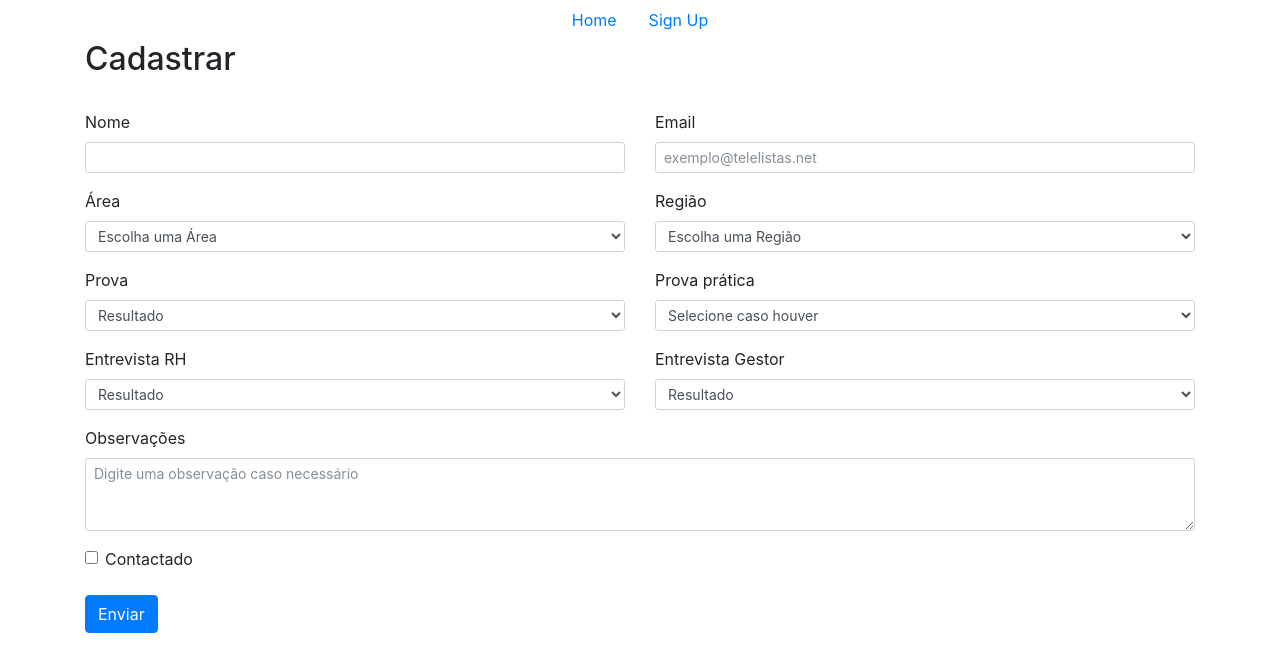
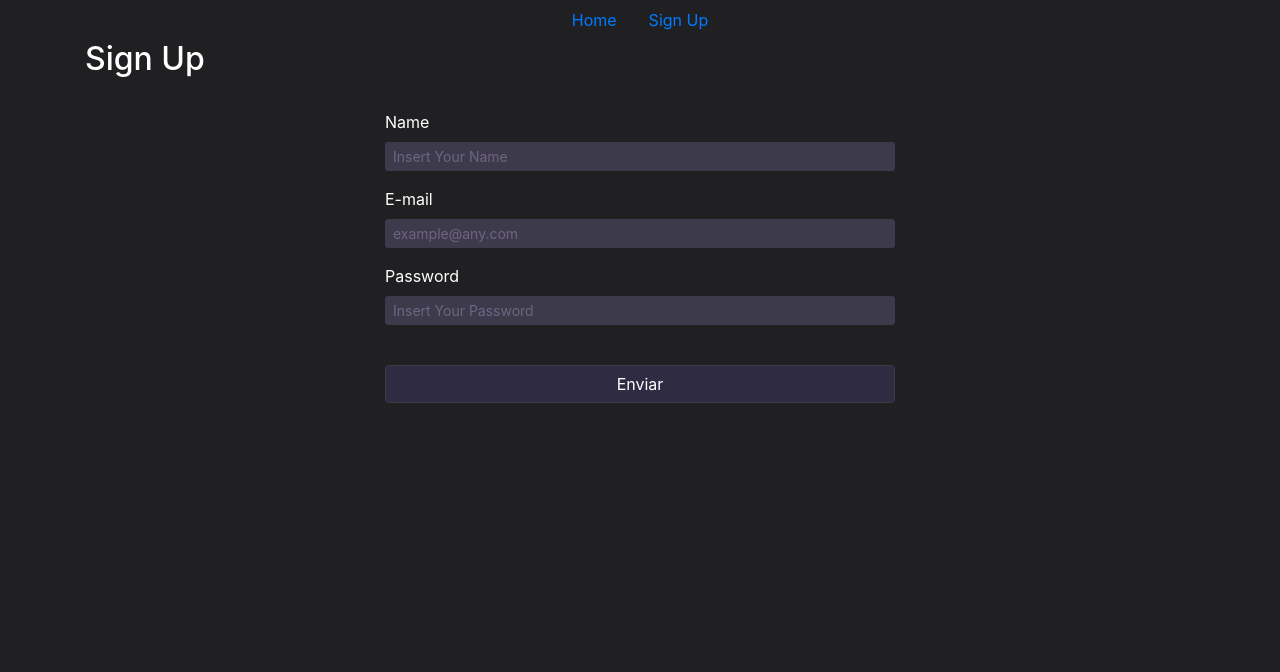
Before and after one commit to Walze/react-app, a React (Create React App) app: page /signup in a window 1280 px wide. Shown: the top 672 px of the page. Built offline with nearby package versions, Linux system fonts and the light colour scheme.

Commit message:
cdd added

```diff
--- a/src/App.js
+++ b/src/App.js
@@ -1,8 +1,9 @@
 import React, { Component } from 'react';
-import Nav from './components/Nav';
+import Main from './components/Main';
+import './Main.css';
 
 export default class App extends Component {
   render() {
-    return <Nav />;
+    return <Main />;
   }
 }
--- /dev/null
+++ b/src/Main.css
@@ -0,0 +1,82 @@
+/*
+#202022
+#2f2b42
+#3d3a4c
+*/
+
+* {
+    color: white;
+}
+
+html,
+body {
+    background: #202022;
+}
+
+button.btn.btn-primary {
+    background: #2f2b42;
+    border-color: #3d3a4c;
+}
+
+.btn-primary:not([disabled]):not(.disabled).active,
+.btn-primary:not([disabled]):not(.disabled):active,
+.show>.btn-primary.dropdown-toggle {
+    color: #fff;
+    background-color: #4b4569;
+    border-color: #645b8f;
+    box-shadow: 0 0 0 0.2rem rgba(61, 58, 76, 0.5);
+}
+
+.btn-primary:not([disabled]):not(.disabled).active,
+.btn-primary:not([disabled]):not(.disabled):active,
+.show>.btn-primary.dropdown-toggle {
+    color: #fff;
+    background-color: #4b4569;
+    border-color: #581dce;
+    box-shadow: 0 0 0 0.2rem rgba(88, 29, 206, 0.25);
+}
+
+.btn-primary.focus,
+.btn-primary:focus {
+    box-shadow: 0 0 0 0.2rem #202022;
+}
+
+.mainColour {
+    background: #202022;
+}
+
+.secondColour {
+    background: #2f2b42;
+}
+
+.form-control {
+    background: #3d3a4c;
+    color: white;
+    border: none;
+}
+
+.form-control:focus {
+    color: #4f4957;
+    background-color: #6f6581;
+    box-shadow: 0 0 0 0.2rem rgba(88, 29, 206, 0.25);
+}
+
+::-webkit-input-placeholder {
+    /* Chrome/Opera/Safari */
+    color: #6f6581 !important;
+}
+
+ ::-moz-placeholder {
+    /* Firefox 19+ */
+    color: #6f6581 !important;
+}
+
+ :-ms-input-placeholder {
+    /* IE 10+ */
+    color: #6f6581 !important;
+}
+
+ :-moz-placeholder {
+    /* Firefox 18- */
+    color: #6f6581 !important;
+}
--- a/src/actions/actions.js
+++ b/src/actions/actions.js
@@ -1,14 +1,11 @@
 import * as axios from 'axios';
 
 export function getPosts() {
-  return dispatch => {
-
+  return dispatch =>
     axios.get('http://localhost:3001/').then(res => {
       dispatch({
         type: 'GOT_POSTS',
         payload: res.data
       })
     })
-
-  }
 }
--- a/src/components/Nav.js
+++ b/src/components/Main.js
@@ -3,7 +3,7 @@ import { BrowserRouter as Router, Route, Link } from 'react-router-dom';
 import Home from './Home/Home';
 import SignUp from './SignUp/SignUp';
 
-export default class Nav extends Component {
+export default class Main extends Component {
   render() {
     return (
       <Router>
--- a/src/components/SignUp/SignUp.js
+++ b/src/components/SignUp/SignUp.js
@@ -1,106 +1,77 @@
-import React, { Component } from 'react';
+import React, { Component } from 'react'
 
 export default class SignUp extends Component {
+
+  constructor() {
+    super()
+
+    this.user = {}
+    this.handleChange = this.handleChange.bind(this);
+    this.submit = this.submit.bind(this);
+  }
+
+  handleChange(e) {
+    this.user[e.target.name] = e.target.value;
+  }
+
+  submit(e) {
+    e.preventDefault();
+    alert(JSON.stringify(this.user));
+  }
+
   render() {
     return (
-      <div class="container">
-        <h2>Cadastrar</h2>
+      <form className="container">
+        <h2>Sign Up</h2>
         <br />
-        <div class='row'>
-          <div class="form-group col-6">
-            <label>Nome</label>
-            <input type="text" class="form-control form-control-sm" />
-          </div>
+        <div className='row justify-content-center'>
+          <div className="col-6">
+            <div className="form-group col-12">
+              <label>Name</label>
+              <input
+                name='name'
+                type="text"
+                onChange={this.handleChange}
+                value={this.user.name}
+                className="form-control form-control-sm"
+                placeholder="Insert Your Name"
+              />
+            </div>
 
-          <div class="form-group col-6">
-            <label>Email</label>
-            <input type="email" class="form-control form-control-sm" placeholder="exemplo@telelistas.net" />
-          </div>
+            <div className="form-group col-12">
+              <label>E-mail</label>
+              <input
+                name='email'
+                type="email"
+                onChange={this.handleChange}
+                value={this.user.email}
+                className="form-control form-control-sm"
+                placeholder="example@any.com"
+              />
+            </div>
 
-          <div class="form-group col-6">
-            <label>Área</label>
-            <select name='area' class="form-control form-control-sm">
-              <option value='0' disabled selected>Escolha uma Área</option>
-              areas
-      </select>
-          </div>
+            <div className="form-group col-12">
+              <label>Password</label>
+              <input
+                name='password'
+                type="password"
+                onChange={this.handleChange}
+                value={this.user.password}
+                className="form-control form-control-sm"
+                placeholder="Insert Your Password"
+              />
+            </div>
 
+            <br />
 
-          <div class="form-group col-6">
-            <label>Região</label>
-            <select class="form-control form-control-sm">
-              <option value='0' disabled selected>Escolha uma Região</option>
-            </select>
-          </div >
-
-          <div class="form-group col-6">
-            <label>Prova</label>
-            <select class="form-control form-control-sm">
-              <option value='0' disabled selected>Resultado</option>
-              <option value="1">Desistente</option>
-              <option value="2">Aprovado</option>
-              <option value="3">Reprovado</option>
-              <option value="4">Faltou</option>
-            </select>
-          </div >
-
-          <div class="form-group col-6">
-            <label>Prova prática</label>
-            <select class="form-control form-control-sm">
-              <option value='0' disabled selected>Selecione caso houver</option>
-              <option value="null">Sem prova prática</option>
-              <option value="1">Desistente</option>
-              <option value="2">Aprovado</option>
-              <option value="3">Reprovado</option>
-              <option value="4">Faltou</option>
-            </select>
-          </div >
-
-          <div class="form-group col-6">
-            <label>Entrevista RH</label>
-            <select class="form-control form-control-sm">
-              <option value='0' disabled selected>Resultado</option>
-              <option value="1">Desistente</option>
-              <option value="2">Aprovado</option>
-              <option value="3">Reprovado</option>
-              <option value="4">Faltou</option>
-            </select>
-          </div >
-
-          <div class="form-group col-6">
-            <label>Entrevista Gestor</label>
-            <select class="form-control form-control-sm">
-              <option value='0' disabled selected>Resultado</option>
-              <option value="1">Desistente</option>
-              <option value="2">Aprovado</option>
-              <option value="3">Reprovado</option>
-              <option value="4">Faltou</option>
-            </select>
-          </div >
-
-
-          <div class="form-group col-12">
-            <label for="exampleFormControlTextarea1">Observações</label>
-            <textarea placeholder="Digite uma observação caso necessário" class="form-control form-control-sm" id="exampleFormControlTextarea1"
-              rows="3"></textarea>
-          </div >
-
-          <div class="form-check col-6">
-            <label class="form-check-label">
-              <input type="checkbox" class="form-check-input" /> Contactado
-      </label>
-          </div>
-
-          <br />
-          <br />
-
-          <div class="col-12 form-group">
-            <button type="submit" class="btn btn-primary">Enviar</button>
+            <div className="col-12 form-group">
+              <button type='submit' className="col-12 btn btn-primary" onClick={this.submit}>Enviar</button>
+            </div>
           </div>
         </div>
 
-      </div >
+      </form >
 
-    );
+    )
   }
 }
--- a/src/reducers/reducers.js
+++ b/src/reducers/reducers.js
@@ -3,7 +3,7 @@ export function gotPosts(state = [], action) {
   const posts = action.payload
 
   if (action.type === "GOT_POSTS")
-    posts.map(post => state = [...state, post])
+    state = posts;
 
   return state
 }
```
